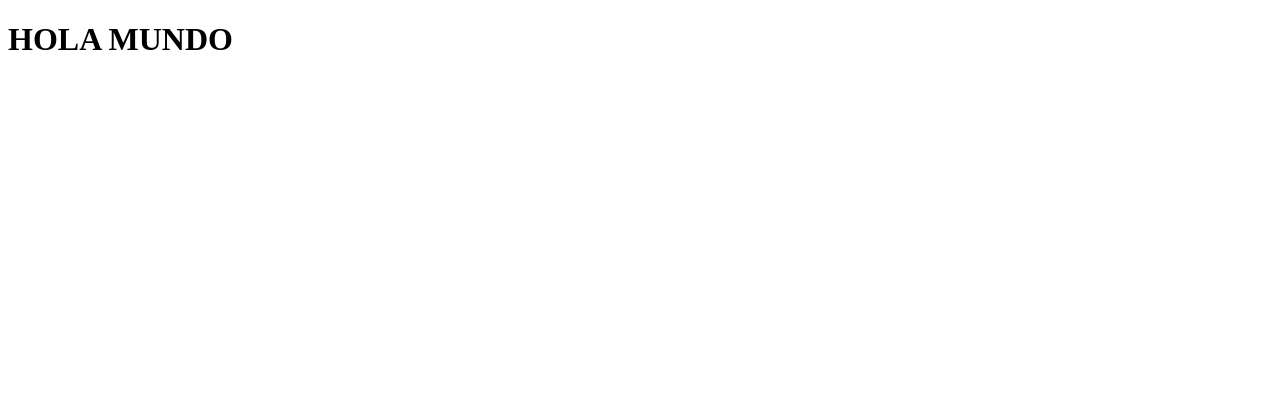
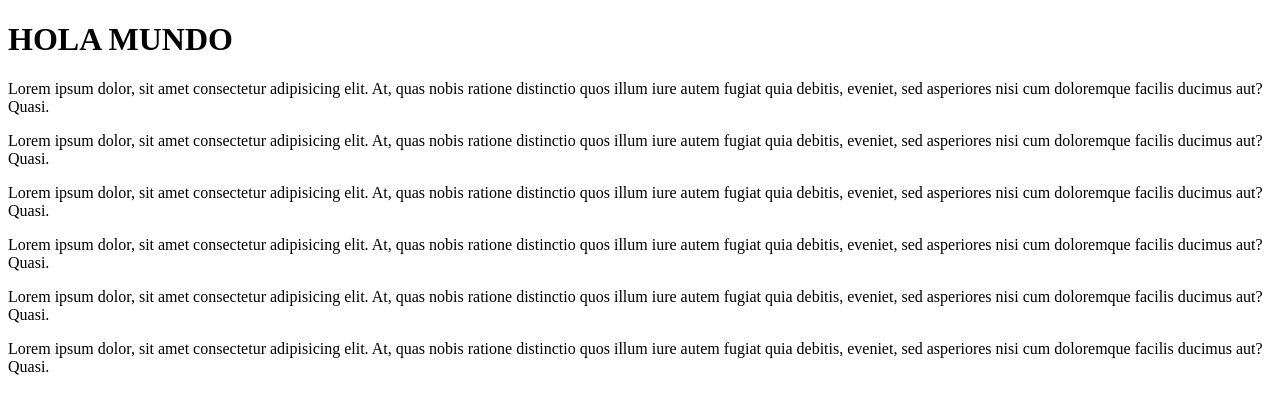
Before and after one commit to masterk63/hola-mundo, a plain HTML site: page index.html in a window 1280 px wide. Drawn offline with Linux system fonts and the light colour scheme.

Commit message:
agregando header al index

```diff
--- a/index.html
+++ b/index.html
@@ -8,5 +8,15 @@
 </head>
 <body>
    <h1>HOLA MUNDO</h1>
+   <header>
+      <div>
+         <p>Lorem ipsum dolor, sit amet consectetur adipisicing elit. At, quas nobis ratione distinctio quos illum iure autem fugiat quia debitis, eveniet, sed asperiores nisi cum doloremque facilis ducimus aut? Quasi.</p>
+         <p>Lorem ipsum dolor, sit amet consectetur adipisicing elit. At, quas nobis ratione distinctio quos illum iure autem fugiat quia debitis, eveniet, sed asperiores nisi cum doloremque facilis ducimus aut? Quasi.</p>
+         <p>Lorem ipsum dolor, sit amet consectetur adipisicing elit. At, quas nobis ratione distinctio quos illum iure autem fugiat quia debitis, eveniet, sed asperiores nisi cum doloremque facilis ducimus aut? Quasi.</p>
+         <p>Lorem ipsum dolor, sit amet consectetur adipisicing elit. At, quas nobis ratione distinctio quos illum iure autem fugiat quia debitis, eveniet, sed asperiores nisi cum doloremque facilis ducimus aut? Quasi.</p>
+         <p>Lorem ipsum dolor, sit amet consectetur adipisicing elit. At, quas nobis ratione distinctio quos illum iure autem fugiat quia debitis, eveniet, sed asperiores nisi cum doloremque facilis ducimus aut? Quasi.</p>
+         <p>Lorem ipsum dolor, sit amet consectetur adipisicing elit. At, quas nobis ratione distinctio quos illum iure autem fugiat quia debitis, eveniet, sed asperiores nisi cum doloremque facilis ducimus aut? Quasi.</p>
+      </div>
+   </header>
 </body>
 </html>
```
